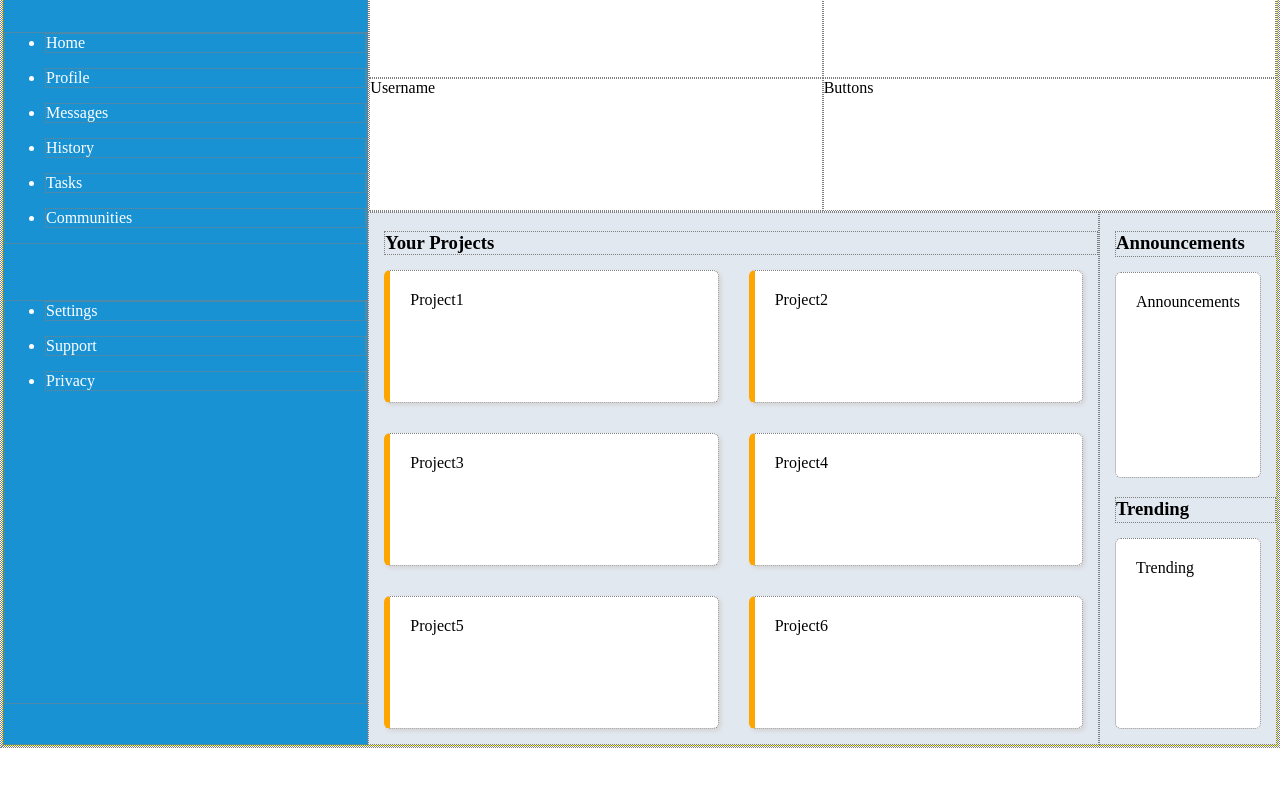
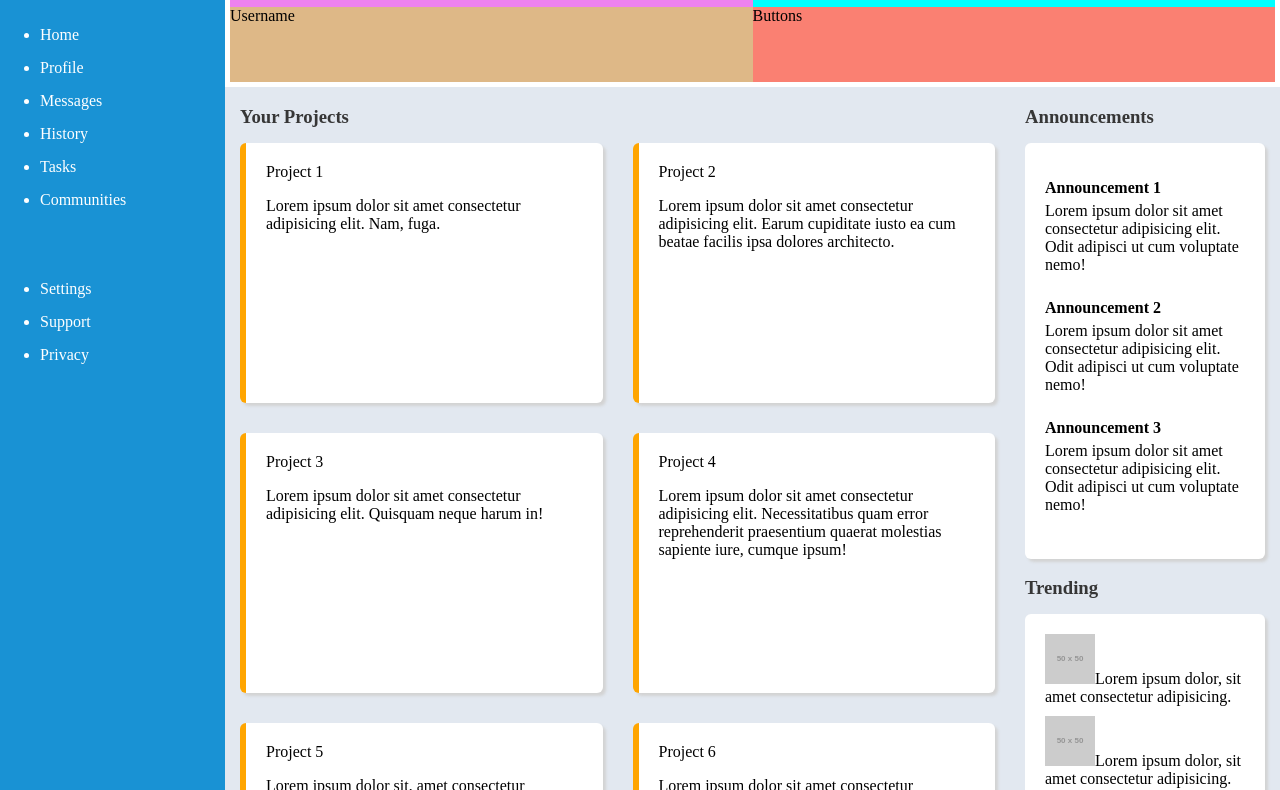
Before and after one commit to limcid/admin_dashboard, a plain HTML site: page index.html in a window 1280 px wide. Shown: the part 58-848 px from the top of the page. Before the commit the page ends 806 px from the top, so only its background shows below. Drawn offline with Linux system fonts and the light colour scheme; placeholder pictures from the web are drawn by us.

Commit message:
Basic layout completed.

```diff
--- a/index.html
+++ b/index.html
@@ -26,25 +26,54 @@
             </ul>
         </div>
         <div class="header">
-            <div class="searchbar">Search</div>
+            <div class="searchbar">
+                Search
+            </div>
             <div class="account">Account</div>
             <div class="username">Username</div>
             <div class="buttons">Buttons</div>
         </div>
         <div class="content">
             <h3 class="content_heading">Your Projects</h3>
-            <div class="project">Project1</div>
-            <div class="project">Project2</div>
-            <div class="project">Project3</div>
-            <div class="project">Project4</div>
-            <div class="project">Project5</div>
-            <div class="project">Project6</div>
+            <div class="project">Project 1
+                <p>Lorem ipsum dolor sit amet consectetur adipisicing elit. Nam, fuga.</p>
+            </div>
+            <div class="project">Project 2
+                <p>Lorem ipsum dolor sit amet consectetur adipisicing elit. Earum cupiditate iusto ea cum beatae facilis ipsa dolores architecto.</p>
+            </div>
+            <div class="project">Project 3
+                <p>Lorem ipsum dolor sit amet consectetur adipisicing elit. Quisquam neque harum in!</p>
+            </div>
+            <div class="project">Project 4
+                <p>Lorem ipsum dolor sit amet consectetur adipisicing elit. Necessitatibus quam error reprehenderit praesentium quaerat molestias sapiente iure, cumque ipsum!</p>
+            </div>
+            <div class="project">Project 5
+                <p>Lorem ipsum dolor sit, amet consectetur adipisicing elit. Nesciunt culpa similique debitis nemo doloremque.</p>
+            </div>
+            <div class="project">Project 6
+                <p>Lorem ipsum dolor sit amet consectetur adipisicing elit. Tenetur sequi facere fugit vel illo unde consequuntur?</p>
+            </div>
         </div>
         <div class="content_sidebar">
             <h3 class="content_sidebar_announcements">Announcements</h3>
-            <div class="announce">Announcements</div>
+            <div class="announce">
+                <div class="announcement">
+                    <p>Announcement 1</p>
+                    Lorem ipsum dolor sit amet consectetur adipisicing elit. Odit adipisci ut cum voluptate nemo!</div>
+                <div class="announcement">
+                    <p>Announcement 2</p>
+                    Lorem ipsum dolor sit amet consectetur adipisicing elit. Odit adipisci ut cum voluptate nemo!</div>
+                <div class="announcement">
+                    <p>Announcement 3</p>
+                    Lorem ipsum dolor sit amet consectetur adipisicing elit. Odit adipisci ut cum voluptate nemo!</div>
+            </div>
             <h3 class="content_sidebar_trending">Trending</h3>
-            <div class="trending">Trending</div>
+            <div class="trending">
+                <div class="trend"><img class="trend_img" src="https://via.placeholder.com/50" alt="">Lorem ipsum dolor, sit amet consectetur adipisicing.</div>
+                <div class="trend"><img class="trend_img" src="https://via.placeholder.com/50" alt="">Lorem ipsum dolor, sit amet consectetur adipisicing.</div>
+                <div class="trend"><img class="trend_img" src="https://via.placeholder.com/50" alt="">Lorem ipsum dolor, sit amet consectetur adipisicing.</div>
+                <div class="trend"><img class="trend_img" src="https://via.placeholder.com/50" alt="">Lorem ipsum dolor, sit amet consectetur adipisicing.</div>
+            </div>
         </div>
     </div>
 
--- a/style.css
+++ b/style.css
@@ -1,5 +1,5 @@
 * {
-    border: 1px dotted gray;
+    /* border: 1px dotted gray; */
 }
 
 body {
@@ -10,8 +10,8 @@ body {
 .container {
     background-color: yellow;
     display: grid;
-    grid-template-columns: 1fr 2fr;
-    grid-template-rows: 1fr 2fr;
+    grid-template-columns: 225px 3fr;
+    grid-template-rows: 145px 2fr;
     height: 100vh
 
 }
@@ -43,15 +43,29 @@ body {
 .header {
     background-color: white;
     display: grid;
+    grid-template-columns: 1fr 1fr;
+    grid-template-rows: 60px 75px;
     grid-column: 2/5;
-    grid-template-columns: 1fr 1fr;
-    grid-template-rows: 1fr 1fr;
-    /* height: max-content */
+    padding: 5px;
+}
 
+.searchbar {
+    background-color: violet;
+}
+
+.account {
+    background-color: aqua;
+}
+
+.username {
+    background-color: burlywood;
+}
+
+.buttons {
+    background-color: salmon;
 }
 
 .content {
-    /* border: 1px solid red; */
     background-color: #E2E8F0;
     display: grid;
     grid-template-columns: 1fr 1fr;
@@ -59,35 +73,62 @@ body {
     grid-column: 2 / 4;
     grid-row: 2 / 3;;
 }
-.content div {
-    box-shadow: 2px 2px 4px lightgray;
+
+.content div,
+.announce,
+.trending
+ {
+    box-shadow: 3px 3px 3px lightgray;
 }
+
 .content_sidebar {
     background-color: #E2E8F0;
     display: grid;
-    grid-template-rows: 1fr 5fr 1fr 5fr;
-    grid-template-columns: 1fr;
+    grid-template-rows: 1fr max-content 1fr max-content;
+    grid-template-columns: 270px;
     grid-column: 4 / 5;
-    grid-row: 2 / 5;
+    grid-row: 2 / 3;
+    align-self: start;
+
+
 }
 
 .content_heading {
     grid-column: 1 / 3;
     margin-left: 15px;
     margin-bottom: 0px;
+    color:rgb(54, 54, 54)
 
 }
 
 .content_sidebar_announcements {
-    /* grid-column: 1 / 4; */
     margin-left: 15px;
     margin-bottom: 0px;
+    color: rgb(54, 54, 54);
 }
 
 .content_sidebar_trending {
-    /* grid-column: 1 / 4; */
     margin-left: 15px;
     margin-bottom: 0px;
+    color:rgb(54, 54, 54)
+}
+
+.announcement {
+    margin-bottom: 25px;
+}
+
+.announcement > p {
+    margin-bottom: 5px;
+    font-weight: bold;
+}
+
+.trend {
+    /* diplay: grid; */
+    margin-bottom: 10px;
+}
+
+.trend_img {
+
 }
 
 .project {
```
